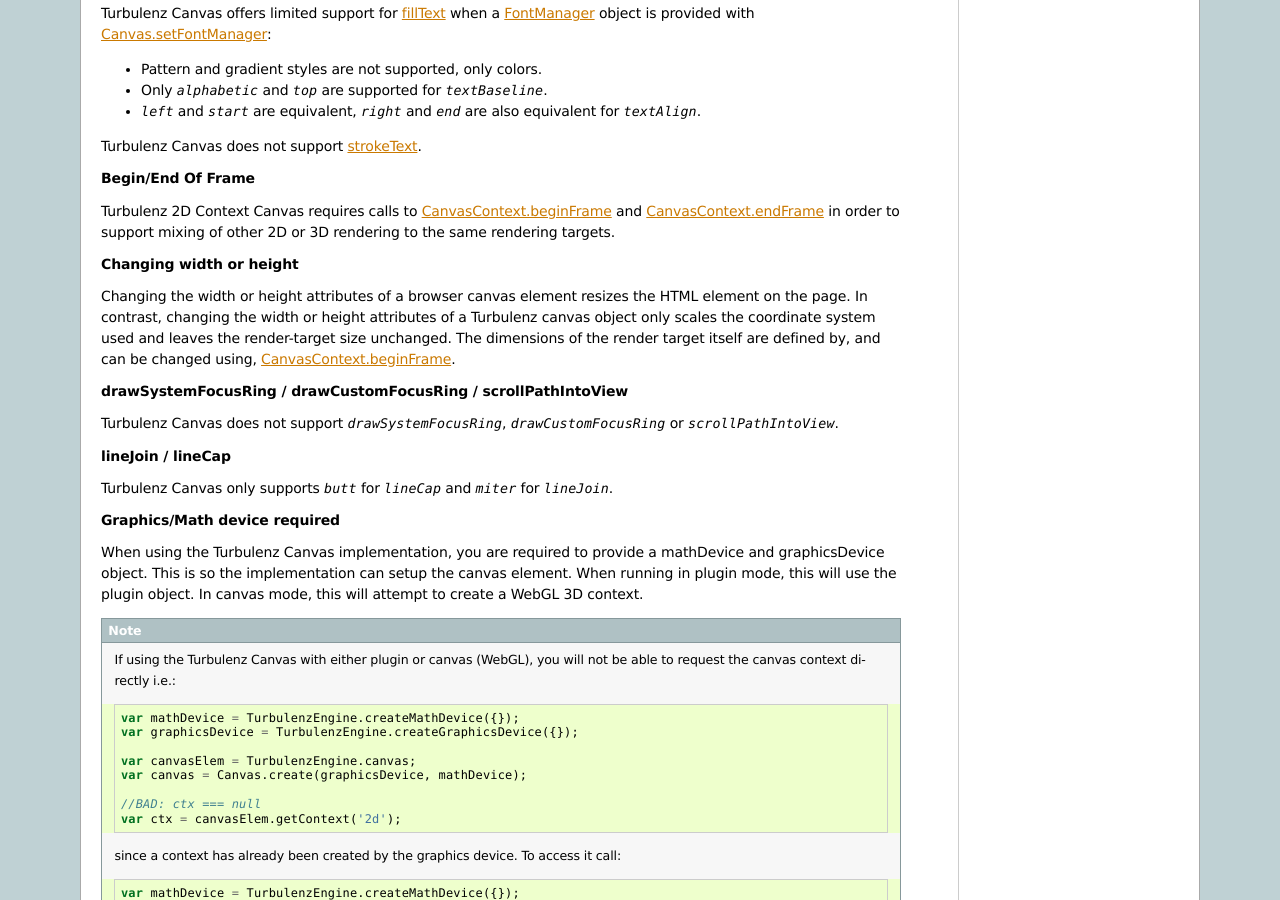
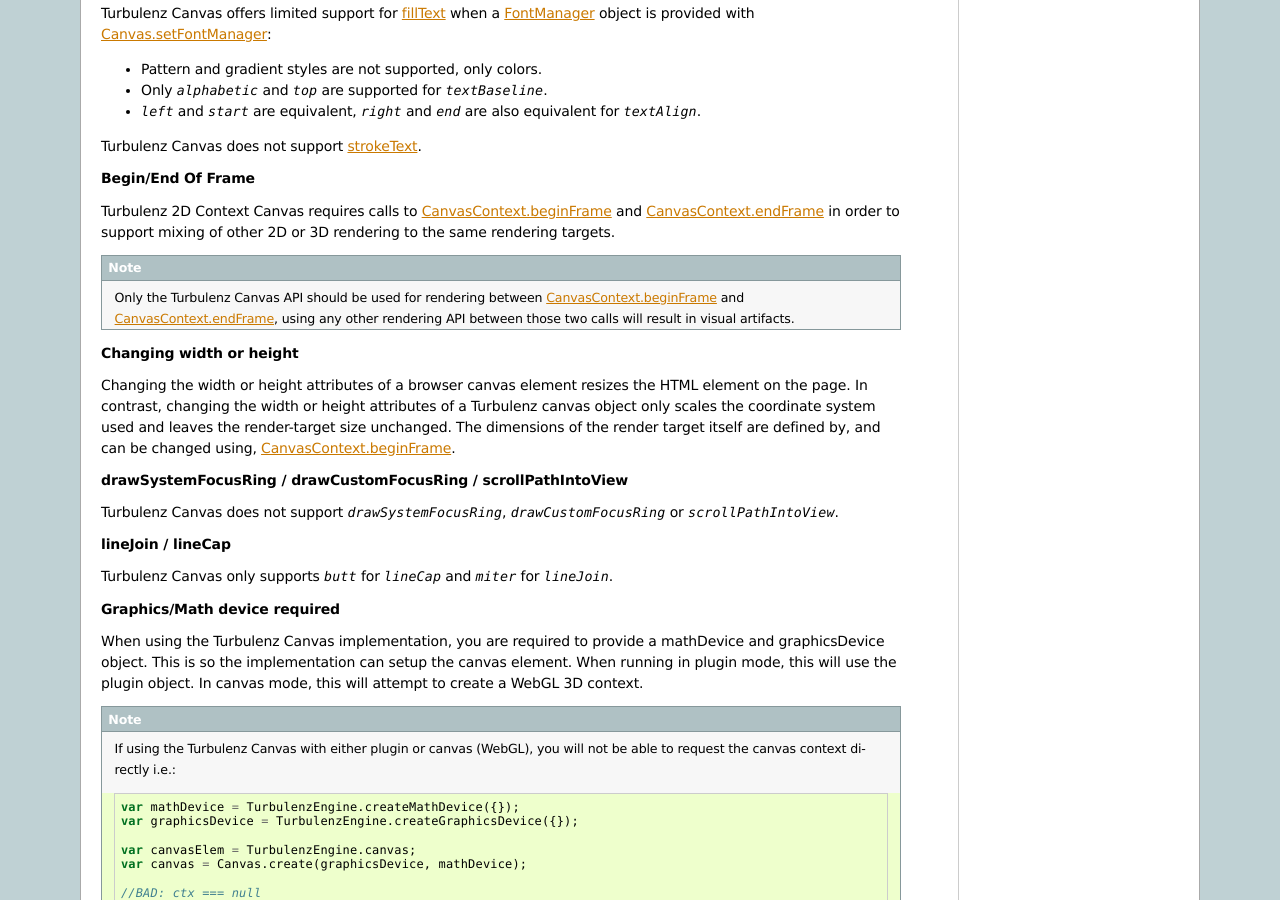
Before and after one commit to turbulenz/turbulenz_engine, a Sphinx documentation site: the page built from docs/source/jslibrary_api/canvas_api.rst, in a window 1280 px wide and 900 px high, scrolled down 1603 px. Built offline with Sphinx 7.4.7, drawn with Linux system fonts in a browser that asks for light colours; some of the changed text lies outside the part shown.

Commit message:
Added a note of warning about usage of the 2D Canvas API.

```diff
--- a/docs/source/jslibrary_api/canvas_api.rst
+++ b/docs/source/jslibrary_api/canvas_api.rst
@@ -111,6 +111,14 @@
 Turbulenz 2D Context Canvas requires calls to :ref:`CanvasContext.beginFrame <CanvasContext_beginFrame>` and
 :ref:`CanvasContext.endFrame <CanvasContext_endFrame>` in order to support mixing of other 2D or 3D rendering to the
 same rendering targets.
+
+.. NOTE::
+
+    Only the Turbulenz Canvas API should be used for rendering between
+    :ref:`CanvasContext.beginFrame <CanvasContext_beginFrame>` and
+    :ref:`CanvasContext.endFrame <CanvasContext_endFrame>`,
+    using any other rendering API between those two calls will result in visual artifacts.
+
 
 **Changing width or height**
 
@@ -259,6 +267,13 @@
 
 Signals the beginning of a new render frame.
 
+.. NOTE::
+
+    Only the Turbulenz Canvas API should be used for rendering between
+    :ref:`CanvasContext.beginFrame <CanvasContext_beginFrame>` and
+    :ref:`CanvasContext.endFrame <CanvasContext_endFrame>`,
+    using any other rendering API between those two calls will result in visual artifacts.
+
 **Syntax** ::
 
     var viewportRect = [x, y, width, height];
```
